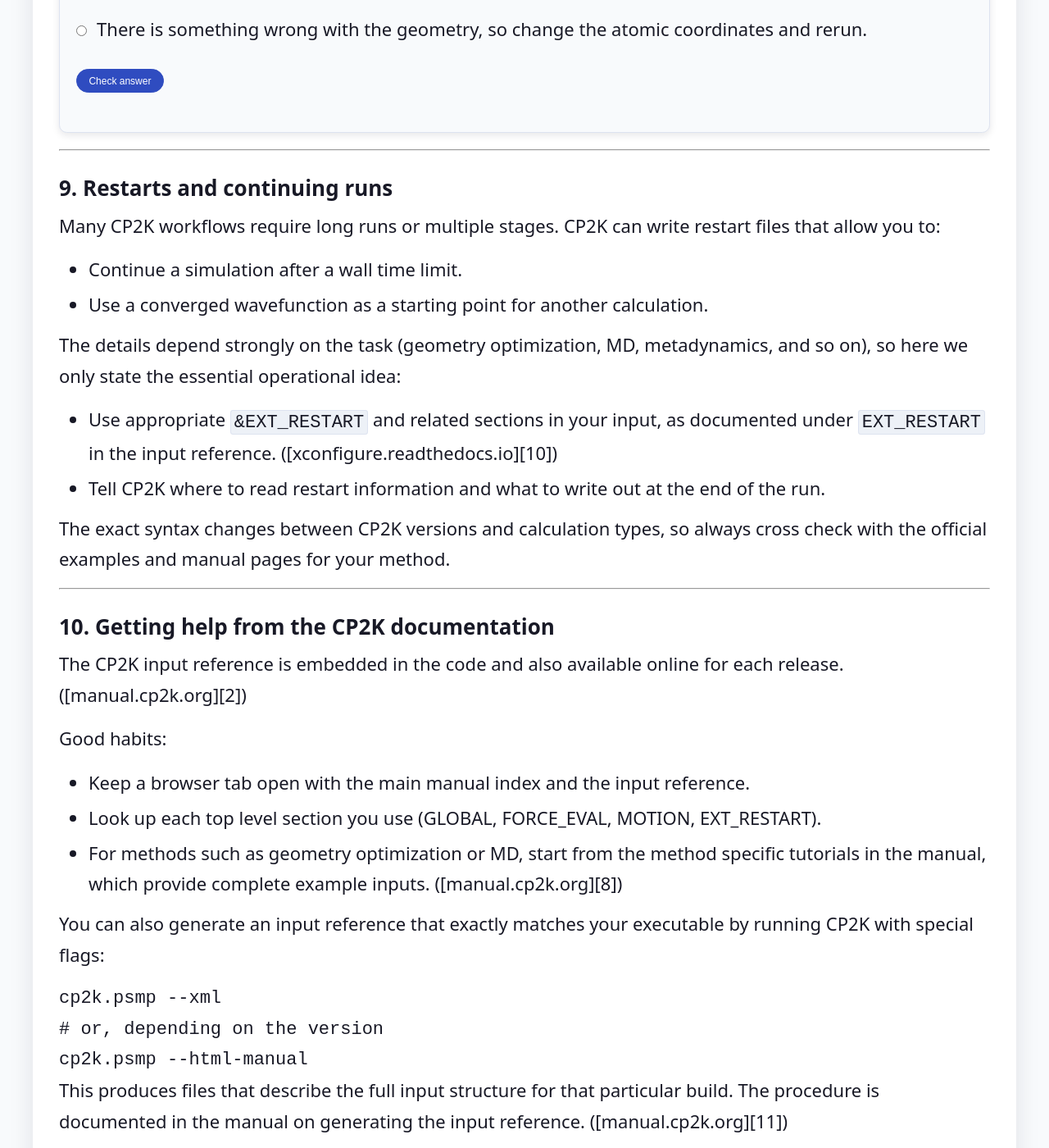
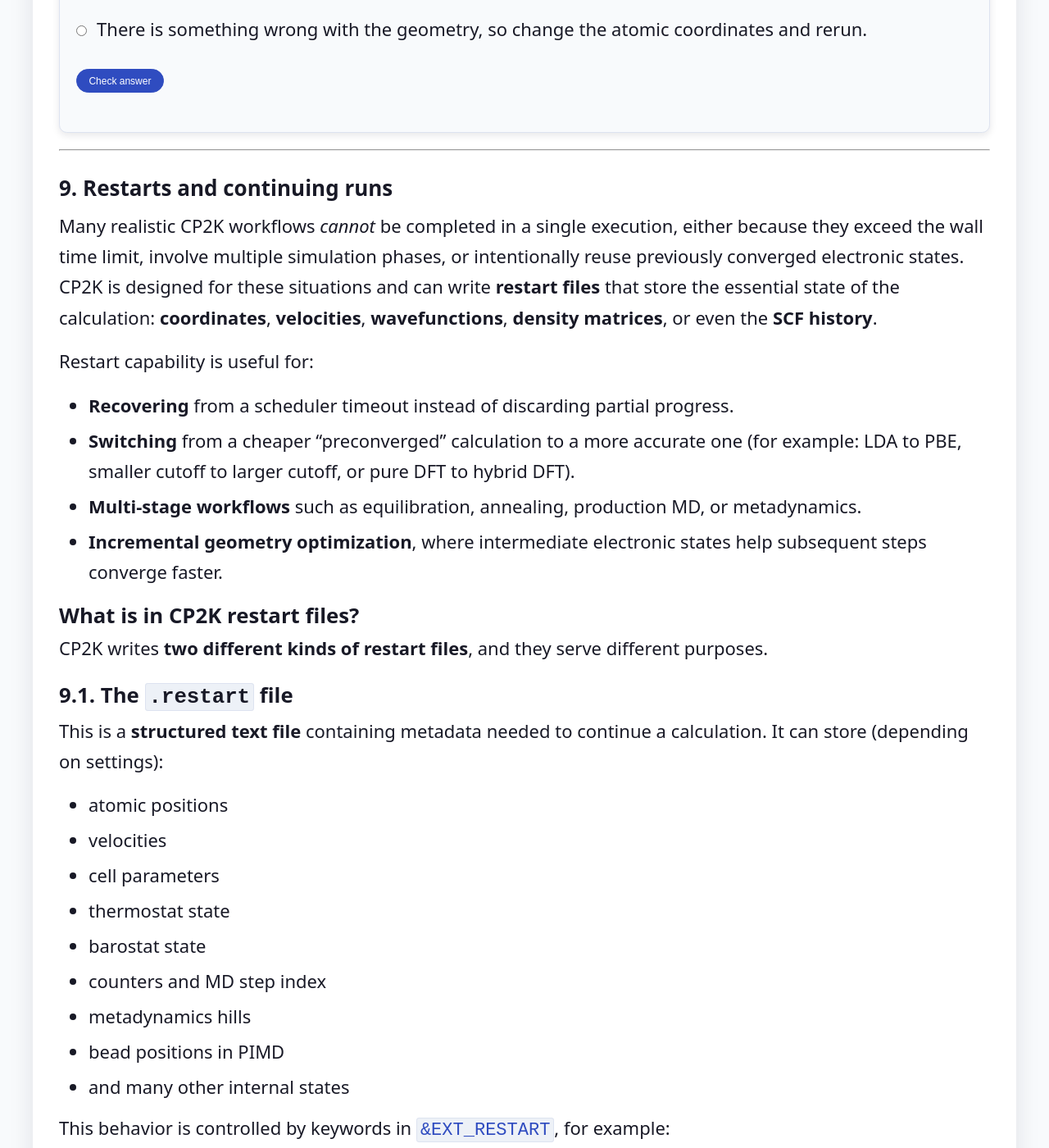
Before and after one commit to rskort/rskort.github.io, a Jekyll site: the page built from _tutorials/cp2k.md, in a window 1280 px wide and 1400 px high, scrolled down 14001 px. Shown: the whole window at 82% size. Built offline with Jekyll 4.4.1, drawn with Linux system fonts in a browser that asks for light colours; a script that is not in the unit is left out; some of the changed text lies outside the part shown.

Commit message:
Finished CP2K tutorial.

````diff
--- a/_tutorials/cp2k.md
+++ b/_tutorials/cp2k.md
@@ -702,82 +702,209 @@ The [CP2K documentation](https://www.cp2k.org) explains the energy components an
 
 ## 9. Restarts and continuing runs
 
-Many CP2K workflows require long runs or multiple stages. CP2K can write restart files that allow you to:
+Many realistic CP2K workflows *cannot* be completed in a single execution, either because they exceed the wall time limit, involve multiple simulation phases, or intentionally reuse previously converged electronic states. CP2K is designed for these situations and can write **restart files** that store the essential state of the calculation: **coordinates**, **velocities**, **wavefunctions**, **density matrices**, or even the **SCF history**.
 
-* Continue a simulation after a wall time limit.
-* Use a converged wavefunction as a starting point for another calculation.
+Restart capability is useful for:
 
-The details depend strongly on the task (geometry optimization, MD, metadynamics, and so on), so here we only state the essential operational idea:
+* **Recovering** from a scheduler timeout instead of discarding partial progress.
+* **Switching** from a cheaper “preconverged” calculation to a more accurate one (for example: LDA to PBE, smaller cutoff to larger cutoff, or pure DFT to hybrid DFT).
+* **Multi-stage workflows** such as equilibration, annealing, production MD, or metadynamics.
+* **Incremental geometry optimization**, where intermediate electronic states help subsequent steps converge faster.
 
-* Use appropriate `&EXT_RESTART` and related sections in your input, as documented under `EXT_RESTART` in the input reference. ([xconfigure.readthedocs.io][10])
-* Tell CP2K where to read restart information and what to write out at the end of the run.
+### What is in CP2K restart files?
 
-The exact syntax changes between CP2K versions and calculation types, so always cross check with the official examples and manual pages for your method.
+CP2K writes **two different kinds of restart files**, and they serve different purposes.
 
----
+### 9.1. The `.restart` file
 
-## 10. Getting help from the CP2K documentation
+This is a **structured text file** containing metadata needed to continue a calculation.
+It can store (depending on settings):
 
-The CP2K input reference is embedded in the code and also available online for each release. ([manual.cp2k.org][2])
+* atomic positions
+* velocities
+* cell parameters
+* thermostat state
+* barostat state
+* counters and MD step index
+* metadynamics hills
+* bead positions in PIMD
+* and many other internal states
 
-Good habits:
+This behavior is controlled by keywords in [`&EXT_RESTART`](https://manual.cp2k.org/trunk/CP2K_INPUT/EXT_RESTART.html), for example:
 
-* Keep a browser tab open with the main manual index and the input reference.
-* Look up each top level section you use (GLOBAL, FORCE_EVAL, MOTION, EXT_RESTART).
-* For methods such as geometry optimization or MD, start from the method specific tutorials in the manual, which provide complete example inputs. ([manual.cp2k.org][8])
+<pre class="code-block" data-lang="fortran">
+  <code>
+&EXT_RESTART
+  RESTART_FILE_NAME example-project-1.restart
+&END EXT_RESTART
+  </code>
+</pre>
 
-You can also generate an input reference that exactly matches your executable by running CP2K with special flags:
+The `&EXT_RESTART` section has [many options](https://manual.cp2k.org/trunk/CP2K_INPUT/EXT_RESTART.html) to control what is written and read from the restart file. For example, you can choose to restart only positions, or positions and velocities, or also thermostat state, etc.
 
-```bash
-cp2k.psmp --xml
-# or, depending on the version
-cp2k.psmp --html-manual
-```
+Setting these parameters can be a little bit tricky, however, so let's look at some practical examples.
 
-This produces files that describe the full input structure for that particular build. The procedure is documented in the manual on generating the input reference. ([manual.cp2k.org][11])
+- By default, if `&EXT_RESTART` is not present, CP2K does **not** write or read any restart file.
+- If `&EXT_RESTART` is present with only `RESTART_FILE_NAME`, CP2K reads the restart file with **all available data**, because `RESTART_DEFAULT` is `.TRUE.` by default.
+  - If you set `RESTART_DEFAULT .FALSE.`, no data is read.
+- If you explicitly set e.g. `RESTART_POS .TRUE.`, then **only this data** is read from the restart file.
+  - In other words, `RESTART_DEFAULT` is overridden by any explicit `RESTART_* .TRUE.` settings.
+- If you explicitly set e.g. `RESTART_POS .FALSE.`, then **only this data** is **not** read from the restart file, while other data is.
 
-<div class="interactive-test" data-test-id="cp2k-manual-xml">
+<div class="interactive-test" data-test-id="cp2k-ext-restart-basics">
   <p>
-    Why can it be useful to run <code>cp2k.psmp --xml</code> for the executable you actually use on a cluster?
+    You run CP2K with the following restart settings:
   </p>
 
-  <form class="quiz" data-answer="3">
+<pre class="code-block" data-lang="fortran">
+  <code>
+&EXT_RESTART
+  RESTART_FILE_NAME example-project-1.restart
+  RESTART_DEFAULT .TRUE.
+  RESTART_VEL .FALSE.
+&END EXT_RESTART
+  </code>
+</pre>
 
-<div class="quiz-correct hidden">
-  Correct. The <code>--xml</code> flag produces an XML description of the input structure that matches your compiled executable, which is useful for tools and also for ensuring that you consult documentation that corresponds exactly to your build.
-</div>
+  <p>
+    Assuming `example-project-1.restart` contains positions, velocities, cell, and thermostat state, what will CP2K actually read from the restart file?
+  </p>
 
-<div class="quiz-wrong hidden">
-  Not quite. The point of <code>--xml</code> is not to run a physical simulation, but to extract a machine readable description of the input tree that belongs to your binary.
-</div>
+  <form class="quiz" data-answer="2">
 
-<label>
-  <input type="radio" name="cp2k-manual-xml" value="0">
-  It runs a default MD simulation that tests your cluster.
-</label>
+  <div class="quiz-correct hidden">
+    Correct. `RESTART_DEFAULT .TRUE.` activates all restartable quantities, and `RESTART_VEL .FALSE.` selectively disables velocities, so positions, cell, thermostat state and all other restart data are read, but velocities are not.
+  </div>
 
-<label>
-  <input type="radio" name="cp2k-manual-xml" value="1">
-  It compresses all your input files into a single archive.
-</label>
+  <div class="quiz-wrong hidden">
+    Not quite. `RESTART_DEFAULT` controls the global default, and explicit `RESTART_*` keywords refine that behavior. In this case, everything that can be restarted is read except the velocities, which are explicitly disabled with `RESTART_VEL .FALSE.`.
+  </div>
 
-<label>
-  <input type="radio" name="cp2k-manual-xml" value="2">
-  It automatically finds the best MPI and OpenMP settings for your system.
-</label>
+  <label>
+    <input type="radio" name="cp2k-ext-restart-basics" value="0">
+    **Only velocities** are read, because `RESTART_VEL .FALSE.` sets everything except velocities to false.
+  </label>
 
-<label>
-  <input type="radio" name="cp2k-manual-xml" value="3">
-  It generates a description of the full input structure that matches your exact executable, which can be used as a local input reference.
-</label>
+  <label>
+    <input type="radio" name="cp2k-ext-restart-basics" value="1">
+    **No data** is read, since `RESTART_VEL .FALSE.` overrides `RESTART_DEFAULT .TRUE.`.
+  </label>
 
-<button type="button" class="quiz-submit">
-  Check answer
-</button>
+  <label>
+    <input type="radio" name="cp2k-ext-restart-basics" value="2">
+    **All** restartable quantities, **except velocities**, are read.
+  </label>
+
+  <label>
+    <input type="radio" name="cp2k-ext-restart-basics" value="3">
+    **All** restartable quantities are read, because `RESTART_DEFAULT .TRUE.` overrides `RESTART_VEL .FALSE.`.
+  </label>
+
+  <button type="button" class="quiz-submit">
+    Check answer
+  </button>
 
   </form>
   <p class="quiz-feedback" aria-live="polite"></p>
 </div>
+
+
+### 9.2. The `.wfn` file
+
+This is a **binary wavefunction file** containing the electronic state:
+
+* Molecular orbital coefficients
+* Orbital occupations
+* Electronic density information
+
+It does **not** store coordinates, velocities, cell parameters, thermostat data, or MD history.
+It is used to let CP2K restart an SCF cycle from an already converged electronic structure, instead of building the wavefunction from scratch.
+
+It should be requested through `SCF_GUESS RESTART` and the wavefunction file name can be defined via `WFN_RESTART_FILE_NAME`, for example:
+
+<pre class="code-block" data-lang="fortran">
+  <code>
+&DFT
+  WFN_RESTART_FILE_NAME example-RESTART.wfn
+  &SCF
+    SCF_GUESS RESTART
+  &END SCF
+&END DFT
+  </code>
+</pre>
+
+A `.wfn` file is **only valid** if the *basis set*, *pseudopotentials*, *number of atoms*, and *overall DFT setup* stay the same. It is perfect for restarting SCF with the same system, but will fail or cause instability if you change the functional, geometry, basis, or simulation cell.
+
+
+<div class="interactive-test" data-test-id="cp2k-wfn-validity">
+  <p>
+    You finished a DFT run using PBE, TZV2P basis sets, and GTH-PBE pseudopotentials,
+    producing the file `water-RESTART.wfn`.
+    In which scenario can this wavefunction file still be safely reused?
+  </p>
+
+  <form class="quiz" data-answer="2">
+
+  <div class="quiz-correct hidden">
+    Correct. Changing SCF convergence settings does not modify the underlying
+    electronic basis, so the `.wfn` file remains valid and can be reused.
+  </div>
+
+  <div class="quiz-wrong hidden">
+    Not quite. A `.wfn` file is only valid if the basis sets, pseudopotentials,
+    and number and types of atoms stay the same. Most other changes invalidate it,
+    even if CP2K does not immediately crash.
+  </div>
+
+  <label>
+    <input type="radio" name="cp2k-wfn-validity" value="0">
+    Switching the XC functional from PBE to SCAN.
+  </label>
+
+  <label>
+    <input type="radio" name="cp2k-wfn-validity" value="1">
+    Keeping PBE, but changing all oxygen atoms from TZV2P to TZVP basis sets.
+  </label>
+
+  <label>
+    <input type="radio" name="cp2k-wfn-validity" value="2">
+    Tightening SCF convergence settings (e.g. smaller `EPS_SCF`).
+  </label>
+
+  <label>
+    <input type="radio" name="cp2k-wfn-validity" value="3">
+    Adding D3 dispersion correction while keeping the same basis and pseudopotentials.
+  </label>
+
+  <button type="button" class="quiz-submit">
+    Check answer
+  </button>
+
+  </form>
+  <p class="quiz-feedback" aria-live="polite"></p>
+</div>
+
+
+
+---
+
+## 10. Practical use of CP2K documentation
+
+When using CP2K, a few good habits I would suggest are:
+
+* Keep a browser tab open with the [CP2K manual](https://manual.cp2k.org/).
+* For methods such as geometry optimization or MD, start from the method specific tutorials in the manual, which provide complete example inputs.
+* Use my [CP2K Input Generator](/_tools/cp2k-input-generator.html) to create initial inputs :)
+
+You can also generate an input reference that exactly matches your executable by running CP2K with special flags:
+
+<pre class="code-block" data-lang="bash">
+  <code>
+cp2k.psmp --xml
+  </code>
+</pre>
+
+This tells CP2K to print an <abbr title="eXtensible Markup Language">XML</abbr> representation of the full input tree and defaults (the entire keyword hierarchy).
 
 ---
 
@@ -793,7 +920,7 @@ In this tutorial we focused on the **workflow** of running CP2K:
 * How to perform basic success checks and where to look first when something fails.
 * How to connect your executable to matching documentation using the CP2K manual and `--xml` or related flags.
 
-Once this workflow is comfortable, you can move on to method specific tutorials, more advanced input features, and performance tuning. At that point CP2K becomes just one component in a larger toolchain: pre processing, simulation, and post processing all linked together by scripts and analysis codes.
+Once this workflow is comfortable, you can move on to more method specific workflows, more advanced input features, and performance tuning. At that point CP2K becomes just one component in a larger toolchain: pre processing, simulation, and post processing all linked together by scripts and analysis codes.
 
 ---
 
````
